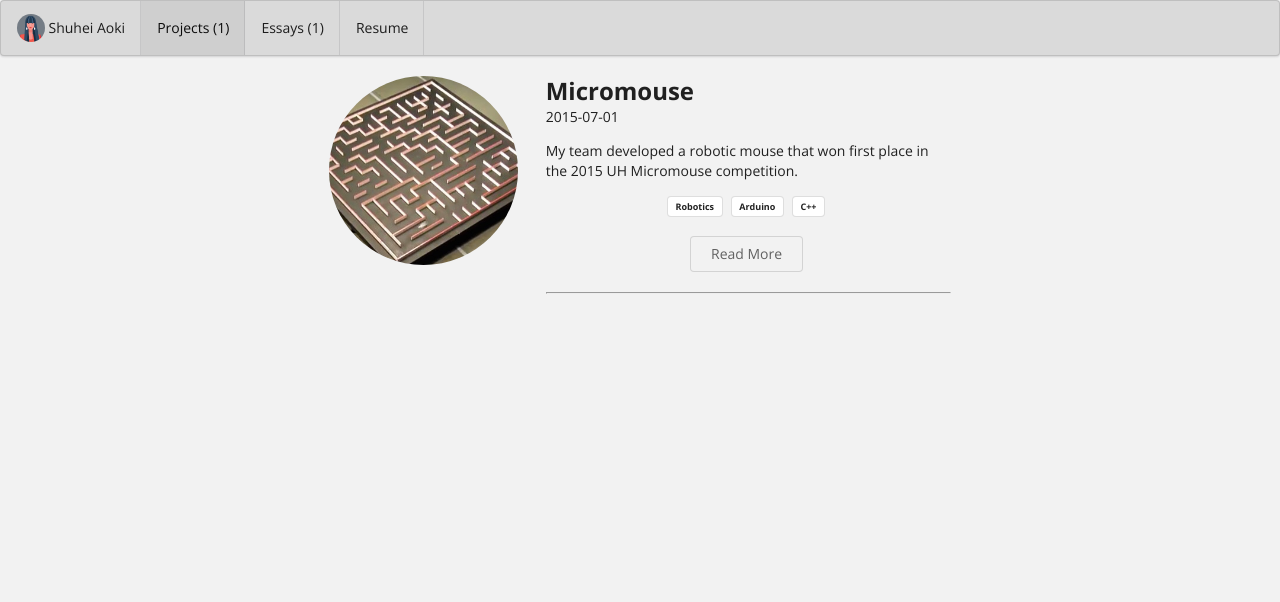
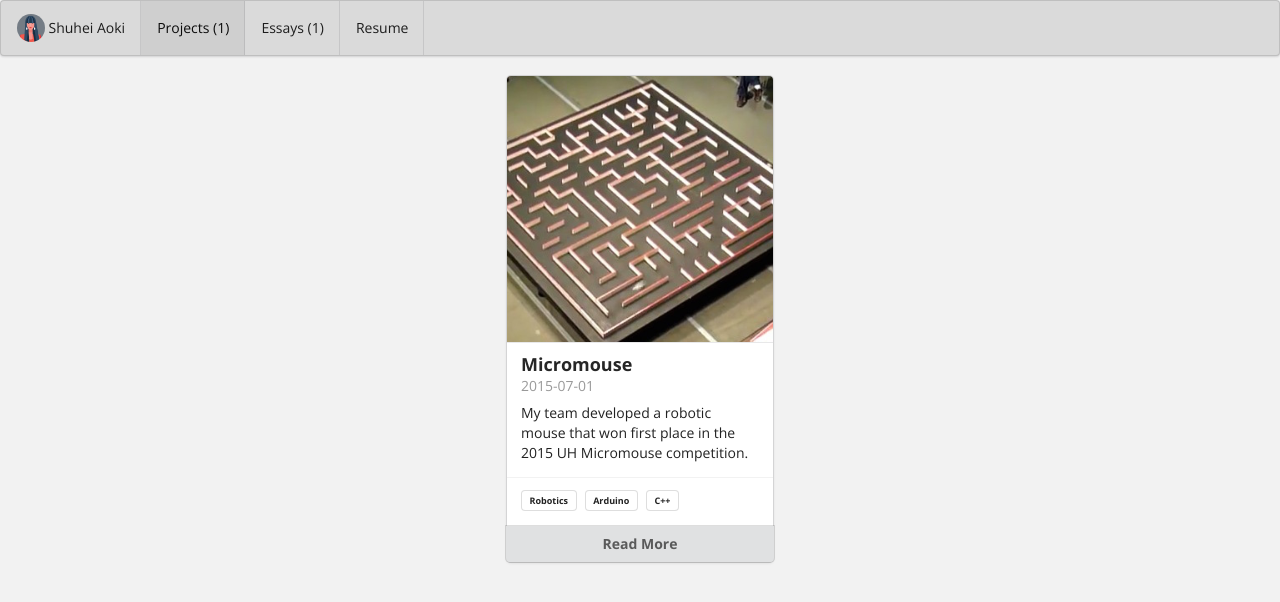
Before and after one commit to shuao23/shuao23.github.io, a Jekyll site: the page built from projects/index.html, in a window 1280 px wide. Shown: the top 602 px of the page. Built offline with Jekyll 4.4.1, drawn with Linux system fonts in a browser that asks for light colours.

Commit message:
changed themes

```diff
--- a/_config.yml
+++ b/_config.yml
@@ -14,8 +14,8 @@ bio-page-label: Resume
 # You might want to change the theme associated with one or more sections of the site.
 # Defining your own custom theme variations is easy. See the documentation.
 theme-home: theme-home-builtin-1.html
-theme-projects: theme-projects-builtin-2.html
-theme-essays: theme-essays-builtin-2.html
+theme-projects: theme-projects-builtin-1.html
+theme-essays: theme-essays-builtin-1.html
 theme-bio: theme-bio-builtin-2.html
 
 # Specify the rouge syntax highlighter theme. Pick one from css/rouge.
```
